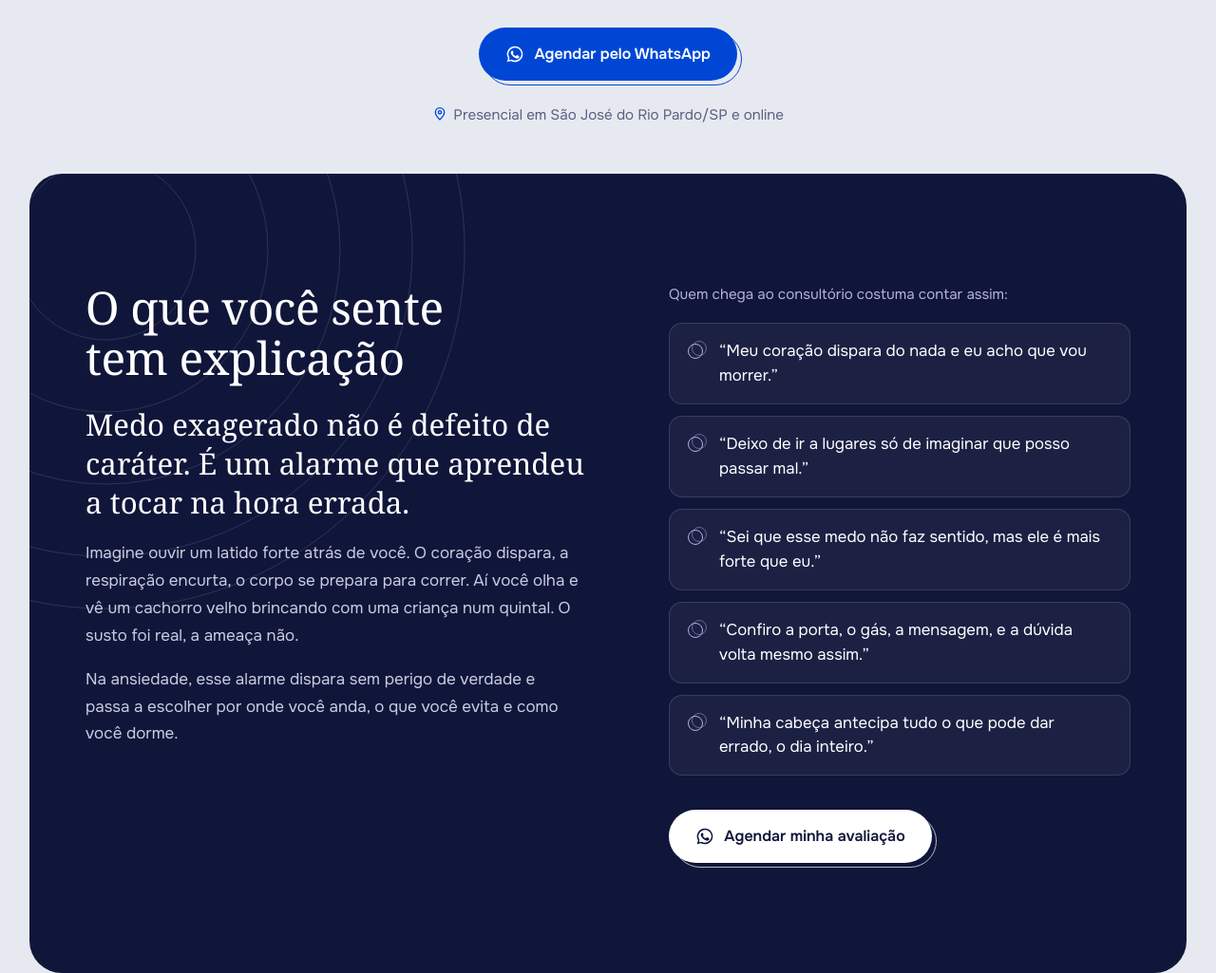
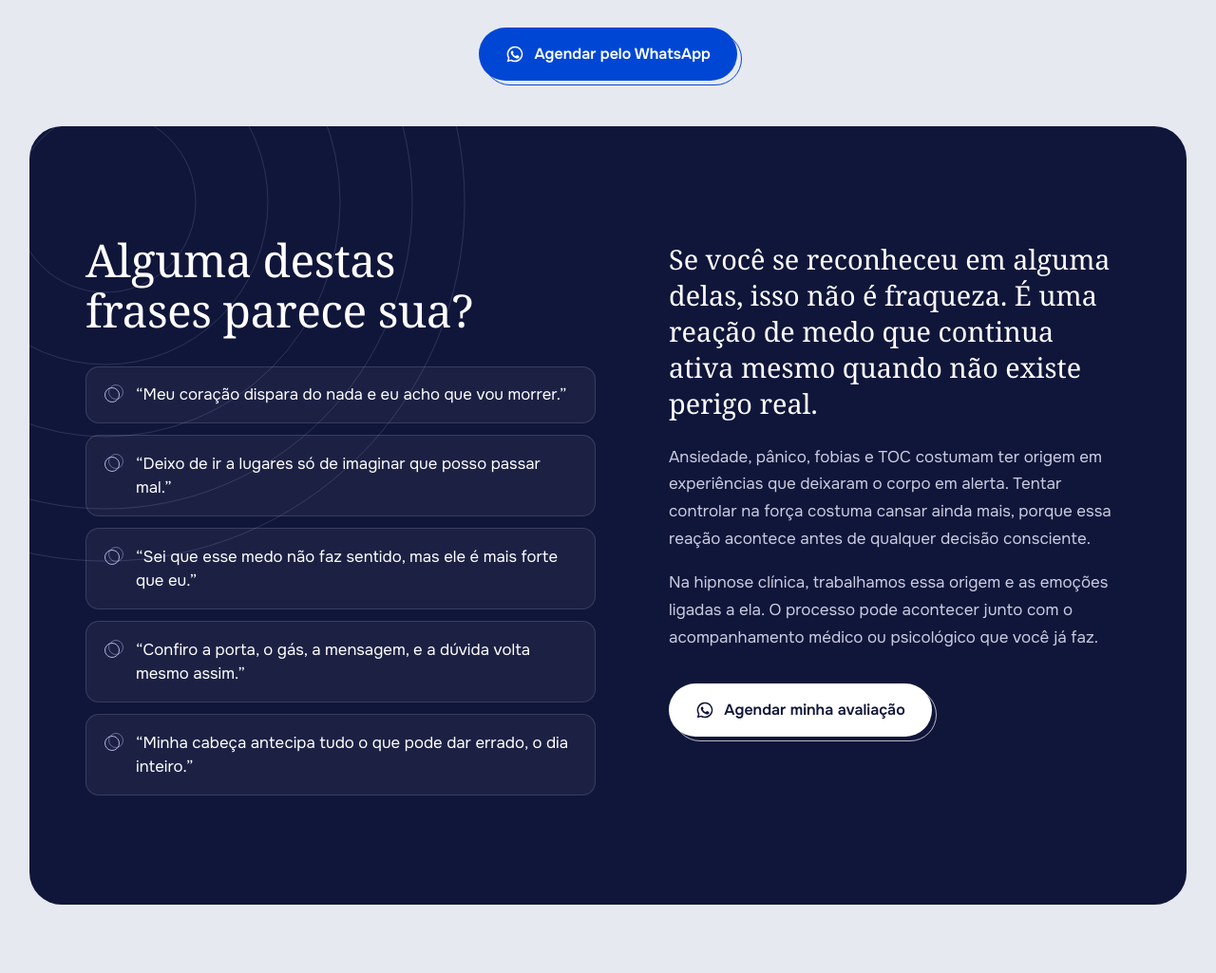
Before and after one commit to gidaads26-lgtm/Institucional-Ligia-Gervasio, a plain HTML site: page index.html in a window 1280 px wide. Shown: the part 675-1700 px from the top of the page at 95% size. Drawn offline with Linux system fonts and the light colour scheme; a web font is replaced by a local one.

Commit message:
Reescreve seção Antes de tudo e remove a linha de local da Hero
Co-Authored-By: Claude Opus 5.5 <noreply@anthropic.com>
Claude-Session: https://claude.ai/code/session_019DKL7gBq23kih1C2ML2MEJ

```diff
--- a/index.html
+++ b/index.html
@@ -156,18 +156,15 @@ section{scroll-margin-top:calc(var(--topo) + 8px)}
 .hero h1{max-width:21ch}
 .hero .sub{max-width:44rem;margin:1.25rem auto 2rem;font-size:1.125rem;color:var(--texto)}
 .hero .acoes{justify-content:center}
-.hero .onde{margin:1.5rem 0 0;font-size:.95rem;color:var(--suave)}
-.hero .onde svg{display:inline-block;width:1rem;height:1rem;color:var(--azul);vertical-align:-.15em;margin-right:.4rem}
 /* entrada da Hero */
 .js .hero-foto .aneis circle{opacity:0;transform:scale(.82)}
 .js .hero-foto .moldura{clip-path:circle(0% at 50% 50%)}
-.js .hero .sub,.js .hero .acoes,.js .hero .onde{opacity:0;transform:translateY(10px)}
+.js .hero .sub,.js .hero .acoes{opacity:0;transform:translateY(10px)}
 .pronto .hero-foto .aneis circle{opacity:1;transform:none;transition:opacity 1s var(--ease),transform 1.2s var(--ease);transition-delay:calc(.1s + var(--i) * 90ms)}
 .pronto .hero-foto .moldura{clip-path:circle(50% at 50% 50%);transition:clip-path 1.1s var(--ease) .15s}
-.pronto .hero .sub,.pronto .hero .acoes,.pronto .hero .onde{opacity:1;transform:none;transition:opacity .7s var(--ease),transform .7s var(--ease)}
+.pronto .hero .sub,.pronto .hero .acoes{opacity:1;transform:none;transition:opacity .7s var(--ease),transform .7s var(--ease)}
 .pronto .hero .sub{transition-delay:.75s}
 .pronto .hero .acoes{transition-delay:.88s}
-.pronto .hero .onde{transition-delay:1s}
 
 /* ---------- Painéis escuros ---------- */
 .painel{position:relative;margin-inline:clamp(.75rem, 2.4vw, 2rem);border-radius:clamp(22px, 3vw, 34px);background:var(--noite);color:var(--claro);overflow:hidden}
@@ -177,10 +174,12 @@ section{scroll-margin-top:calc(var(--topo) + 8px)}
 /* ---------- Antes de tudo ---------- */
 .antes .wrap{position:relative;z-index:1;display:grid;grid-template-columns:1.05fr .95fr;gap:clamp(2.5rem, 6vw, 5rem);align-items:start}
 .antes .aneis{width:760px;left:-300px;top:-300px}
-.antes .destaque{font:400 clamp(1.45rem, 1.1rem + 1.2vw, 1.95rem)/1.3 var(--serif);color:#fff;margin:1.5rem 0 1.25rem}
+.antes .destaque{font:400 clamp(1.4rem, 1.1rem + 1vw, 1.8rem)/1.32 var(--serif);color:#fff;margin:0 0 1.5rem}
+.antes h2{margin-bottom:2rem}
+.antes-texto{padding-top:.35rem}
+.antes-texto .btn{margin-top:1rem}
 .antes .apoio{color:var(--claro)}
-.frases-intro{font-size:.95rem;color:var(--lilas);margin-bottom:1rem}
-.frases{list-style:none;margin:0 0 2.25rem;padding:0;display:grid;gap:.75rem}
+.frases{list-style:none;margin:0;padding:0;display:grid;gap:.75rem}
 .frases li{position:relative;padding:1.05rem 1.25rem 1.05rem 3.25rem;border-radius:14px;background:rgba(255,255,255,.05);border:1px solid rgba(201,203,224,.16);color:#fff;font-size:1.05rem;line-height:1.5}
 .frases li::before,.frases li::after{content:"";position:absolute;left:1.2rem;top:1.35rem;width:16px;height:16px;border-radius:50%;border:1.5px solid var(--lilas)}
 .frases li::after{transform:translate(4px,-3px);opacity:.5}
@@ -346,7 +345,6 @@ section{scroll-margin-top:calc(var(--topo) + 8px)}
   .hero .acoes{order:3;flex-direction:column;gap:.25rem;width:100%}
   .hero .acoes .btn{width:100%;max-width:22rem}
   .hero-foto{order:4;width:min(200px, 52vw);margin:1.75rem 0 0}
-  .hero .onde{order:5;margin-top:1.75rem}
   /* carrosséis */
   .carrossel{display:flex;gap:.85rem;overflow-x:auto;scroll-snap-type:x mandatory;margin-inline:calc(var(--pad) * -1);padding:4px var(--pad) 8px;scroll-padding-inline:var(--pad);scrollbar-width:none;-webkit-overflow-scrolling:touch;overscroll-behavior-x:contain}
   .carrossel::-webkit-scrollbar{display:none}
@@ -384,7 +382,7 @@ section{scroll-margin-top:calc(var(--topo) + 8px)}
 @media (prefers-reduced-motion:reduce){
   html{scroll-behavior:auto}
   *,*::before,*::after{animation:none !important;transition:none !important}
-  .js .rv,.js .dupla .g-real,.js .hero .sub,.js .hero .acoes,.js .hero .onde{opacity:1 !important;transform:none !important}
+  .js .rv,.js .dupla .g-real,.js .hero .sub,.js .hero .acoes{opacity:1 !important;transform:none !important}
   .dupla::after{display:none}
   .js .hero-foto .aneis circle{opacity:1;transform:none}
   .js .hero-foto .moldura{clip-path:none}
@@ -438,7 +436,6 @@ section{scroll-margin-top:calc(var(--topo) + 8px)}
     <div class="acoes">
       <a class="btn" data-wa="agendar" href="https://wa.me/5519981810682?text=Ol%C3%A1%2C%20L%C3%ADgia%21%20Vim%20pelo%20site%20e%20gostaria%20de%20agendar%20uma%20consulta%20de%20avalia%C3%A7%C3%A3o." target="_blank" rel="noopener"><svg viewBox="0 0 24 24" fill="currentColor" aria-hidden="true"><path d="M12 2a10 10 0 0 0-8.6 15.1L2 22l5-1.3A10 10 0 1 0 12 2Zm0 18.2a8.2 8.2 0 0 1-4.2-1.2l-.3-.2-3 .8.8-2.9-.2-.3A8.2 8.2 0 1 1 12 20.2Zm4.5-6.1c-.2-.1-1.5-.7-1.7-.8-.2-.1-.4-.1-.6.1l-.8 1c-.1.2-.3.2-.5.1a6.7 6.7 0 0 1-3.3-2.9c-.3-.4.3-.4.7-1.3.1-.2 0-.3 0-.4l-.8-1.8c-.2-.5-.4-.4-.6-.4h-.5a1 1 0 0 0-.7.3 3 3 0 0 0-.9 2.2 5.2 5.2 0 0 0 1.1 2.7 11.8 11.8 0 0 0 4.5 4c1.7.7 2.4.8 3.2.6.5 0 1.5-.6 1.8-1.2.2-.6.2-1.1.1-1.2l-.5-.3Z"/></svg>Agendar pelo WhatsApp</a>
     </div>
-    <p class="onde"><svg viewBox="0 0 24 24" fill="none" stroke="currentColor" stroke-width="2" aria-hidden="true"><path d="M12 21s7-6.2 7-11.5A7 7 0 0 0 5 9.5C5 14.8 12 21 12 21Z"/><circle cx="12" cy="9.5" r="2.5"/></svg>Presencial em São José do Rio Pardo/SP e online</p>
   </div>
 </section>
 
@@ -447,13 +444,7 @@ section{scroll-margin-top:calc(var(--topo) + 8px)}
   <svg class="aneis" viewBox="0 0 400 400" aria-hidden="true"><circle cx="200" cy="200" r="50"/><circle cx="200" cy="200" r="90"/><circle cx="200" cy="200" r="130"/><circle cx="200" cy="200" r="170"/><circle cx="200" cy="200" r="199"/></svg>
   <div class="wrap">
     <div>
-      <h2 class="dupla" id="titulo-antes">O que você sente tem explicação</h2>
-      <p class="destaque rv">Medo exagerado não é defeito de caráter. É um alarme que aprendeu a tocar na hora errada.</p>
-      <p class="apoio rv">Imagine ouvir um latido forte atrás de você. O coração dispara, a respiração encurta, o corpo se prepara para correr. Aí você olha e vê um cachorro velho brincando com uma criança num quintal. O susto foi real, a ameaça não.</p>
-      <p class="apoio rv">Na ansiedade, esse alarme dispara sem perigo de verdade e passa a escolher por onde você anda, o que você evita e como você dorme.</p>
-    </div>
-    <div>
-      <p class="frases-intro rv">Quem chega ao consultório costuma contar assim:</p>
+      <h2 class="dupla" id="titulo-antes">Alguma destas frases parece sua?</h2>
       <ul class="frases">
         <li class="rv" style="--i:0">“Meu coração dispara do nada e eu acho que vou morrer.”</li>
         <li class="rv" style="--i:1">“Deixo de ir a lugares só de imaginar que posso passar mal.”</li>
@@ -461,6 +452,11 @@ section{scroll-margin-top:calc(var(--topo) + 8px)}
         <li class="rv" style="--i:3">“Confiro a porta, o gás, a mensagem, e a dúvida volta mesmo assim.”</li>
         <li class="rv" style="--i:4">“Minha cabeça antecipa tudo o que pode dar errado, o dia inteiro.”</li>
       </ul>
+    </div>
+    <div class="antes-texto">
+      <p class="destaque rv">Se você se reconheceu em alguma delas, isso não é fraqueza. É uma reação de medo que continua ativa mesmo quando não existe perigo real.</p>
+      <p class="apoio rv">Ansiedade, pânico, fobias e TOC costumam ter origem em experiências que deixaram o corpo em alerta. Tentar controlar na força costuma cansar ainda mais, porque essa reação acontece antes de qualquer decisão consciente.</p>
+      <p class="apoio rv">Na hipnose clínica, trabalhamos essa origem e as emoções ligadas a ela. O processo pode acontecer junto com o acompanhamento médico ou psicológico que você já faz.</p>
       <a class="btn btn--claro rv" data-wa="agendar" href="https://wa.me/5519981810682?text=Ol%C3%A1%2C%20L%C3%ADgia%21%20Vim%20pelo%20site%20e%20gostaria%20de%20agendar%20uma%20consulta%20de%20avalia%C3%A7%C3%A3o." target="_blank" rel="noopener"><svg viewBox="0 0 24 24" fill="currentColor" aria-hidden="true"><path d="M12 2a10 10 0 0 0-8.6 15.1L2 22l5-1.3A10 10 0 1 0 12 2Zm0 18.2a8.2 8.2 0 0 1-4.2-1.2l-.3-.2-3 .8.8-2.9-.2-.3A8.2 8.2 0 1 1 12 20.2Zm4.5-6.1c-.2-.1-1.5-.7-1.7-.8-.2-.1-.4-.1-.6.1l-.8 1c-.1.2-.3.2-.5.1a6.7 6.7 0 0 1-3.3-2.9c-.3-.4.3-.4.7-1.3.1-.2 0-.3 0-.4l-.8-1.8c-.2-.5-.4-.4-.6-.4h-.5a1 1 0 0 0-.7.3 3 3 0 0 0-.9 2.2 5.2 5.2 0 0 0 1.1 2.7 11.8 11.8 0 0 0 4.5 4c1.7.7 2.4.8 3.2.6.5 0 1.5-.6 1.8-1.2.2-.6.2-1.1.1-1.2l-.5-.3Z"/></svg>Agendar minha avaliação</a>
     </div>
   </div>
```
Also changed, not shown: fonte/template.html (+14 -18 lines).
